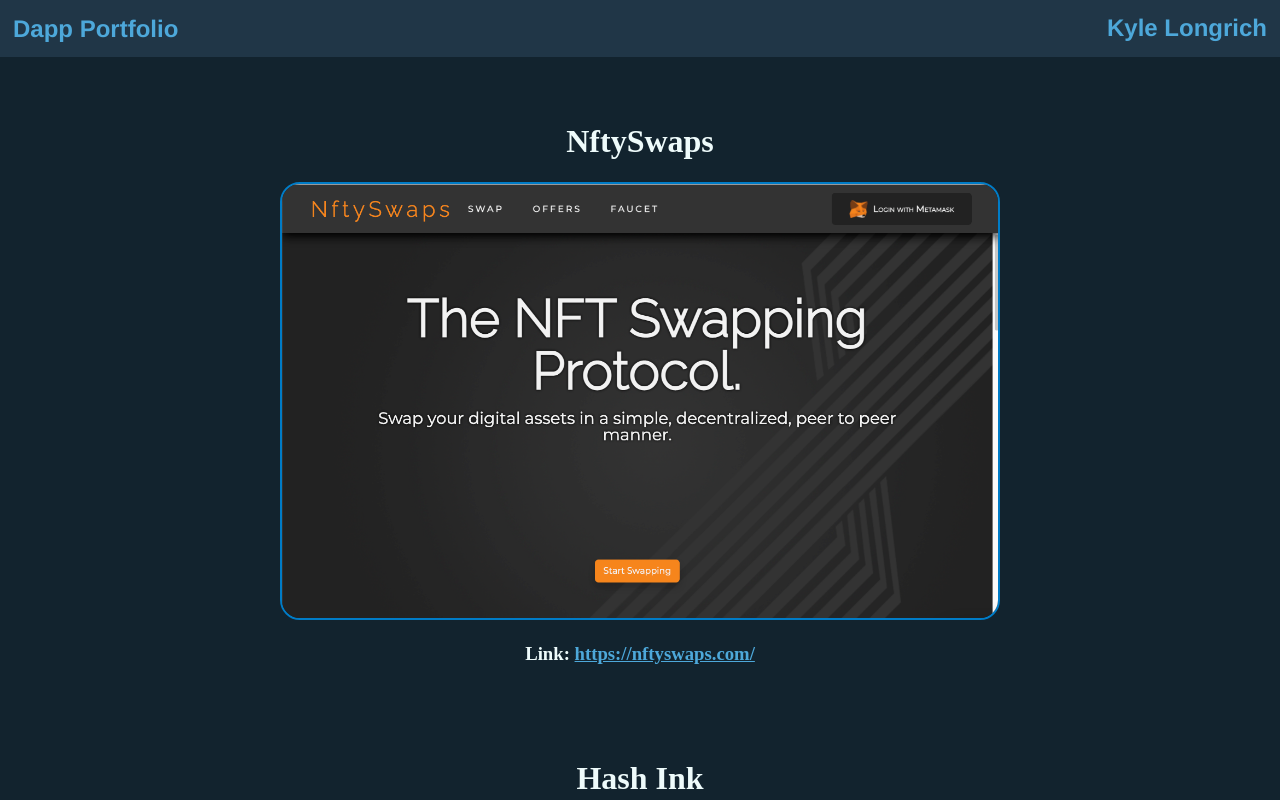
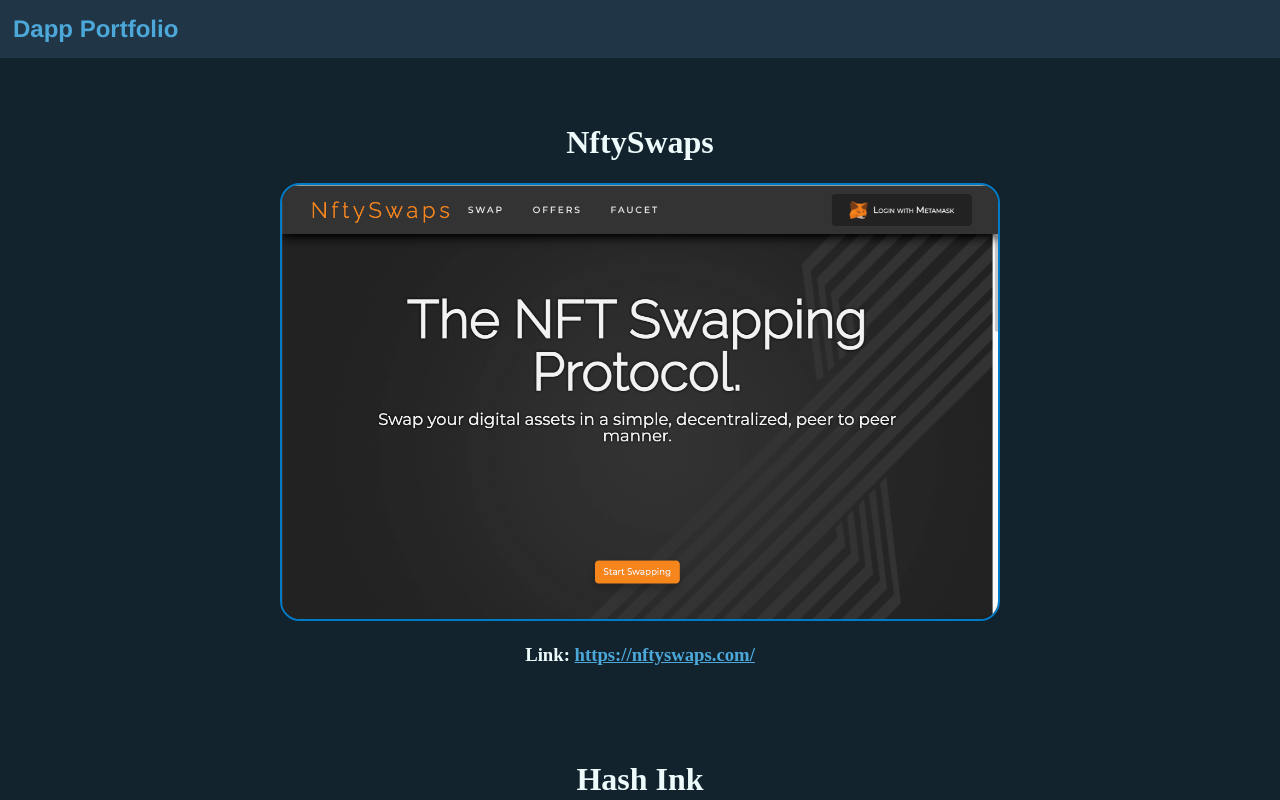
Before and after one commit to Klongrich/landing_page, a React (Create React App) app: page / in a window 1280 px wide. Shown: the top 800 px of the page. Built offline with nearby package versions, Linux system fonts and the light colour scheme.

Commit message:
removed text from header

```diff
--- a/src/Components/navbar.js
+++ b/src/Components/navbar.js
@@ -22,11 +22,6 @@
             <h2 Style="text-align:left">
                 Dapp Portfolio
             </h2>
-
-            <h2 Style="text-align: right;
-                        margin-top: -79px">
-                Kyle Longrich
-            </h2>
         </Container>
         </>
     )
```
